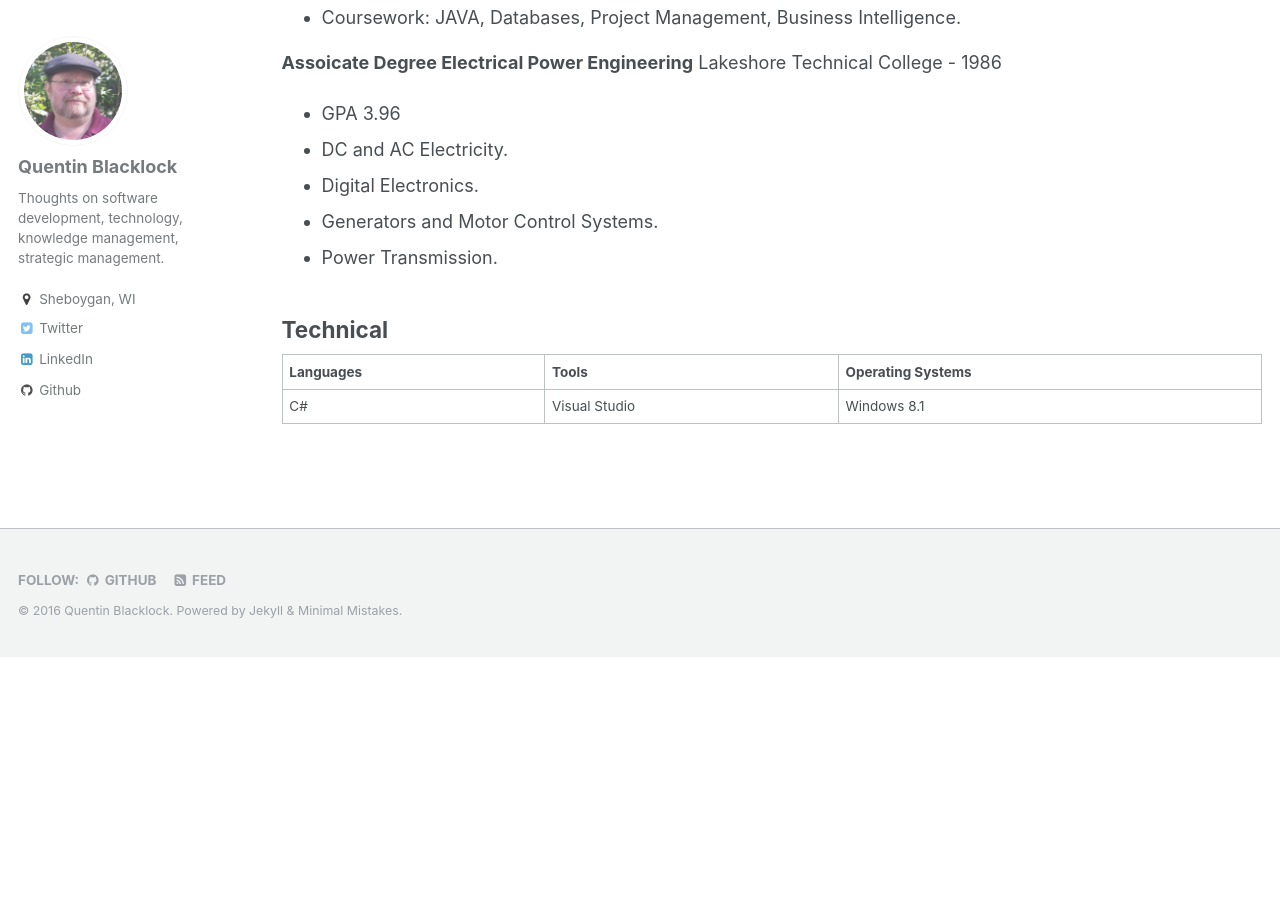
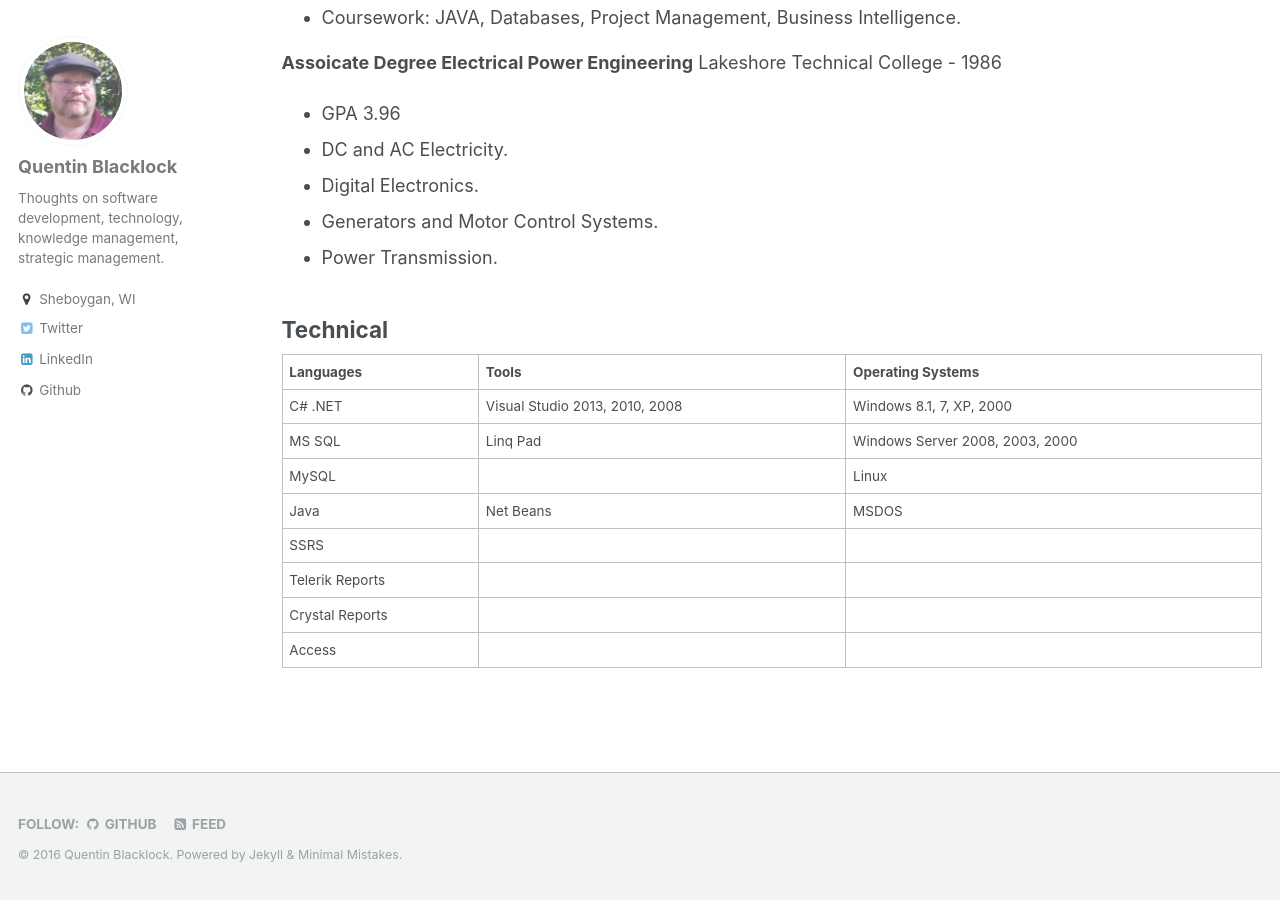
Before and after one commit to quentin-blacklock/quentin-blacklock.github.io, a Jekyll site: the page built from _pages/about.md, in a window 1280 px wide and 900 px high, scrolled down 2253 px. Built offline with Jekyll 4.4.1, drawn with Linux system fonts in a browser that asks for light colours; before the commit the page ends 2910 px from its top, so only the background shows below that.

Commit message:
edit about

```diff
--- a/_pages/about.md
+++ b/_pages/about.md
@@ -90,4 +90,11 @@ ____
 ## Technical
 
 |**Languages**|**Tools**|**Operating Systems**|
-|C#|Visual Studio|Windows 8.1|
+|C# .NET|Visual Studio 2013, 2010, 2008|Windows 8.1, 7, XP, 2000|
+|MS SQL|Linq Pad|Windows Server 2008, 2003, 2000|
+|MySQL| |Linux|
+|Java|Net Beans|MSDOS|
+|SSRS | | |
+|Telerik Reports| | |
+|Crystal Reports| | |
+|Access|||
```
